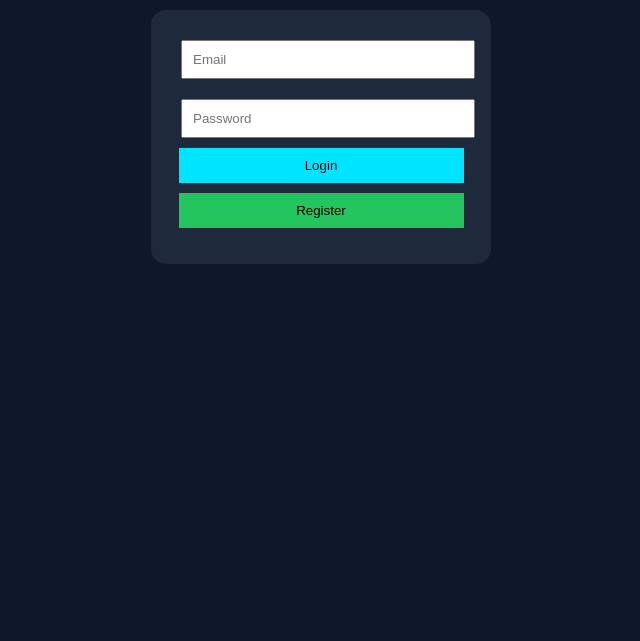
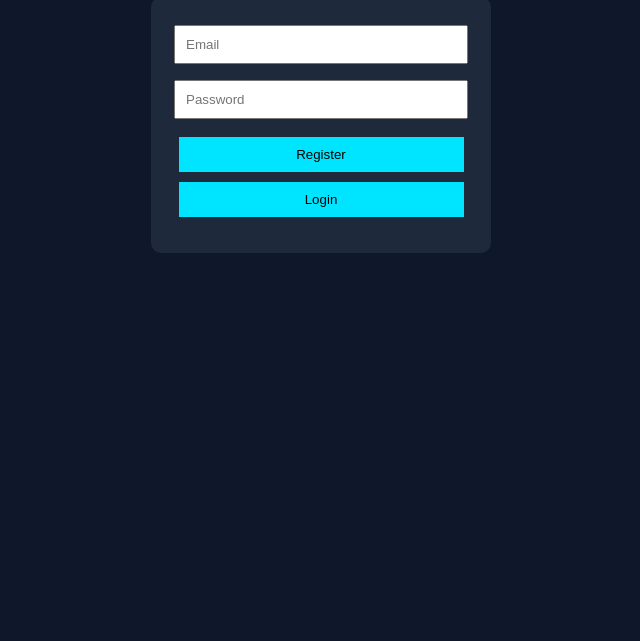
Before and after one commit to Termuxmasud404/mf-voice-party, a website: page index.html in a window 1280 px wide. Shown: the part 159-800 px from the top of the page, without its empty margins (319-959 px from the left). Drawn offline with Linux system fonts and the light colour scheme.

Commit message:
Update index.html

```diff
--- a/index.html
+++ b/index.html
@@ -5,29 +5,53 @@
 
 <script src="https://www.gstatic.com/firebasejs/10.7.1/firebase-app-compat.js"></script>
 <script src="https://www.gstatic.com/firebasejs/10.7.1/firebase-auth-compat.js"></script>
+<script src="https://www.gstatic.com/firebasejs/10.7.1/firebase-database-compat.js"></script>
+
+<style>
+body{
+  background:#0f172a;
+  color:white;
+  font-family:Arial;
+  text-align:center;
+  padding-top:80px;
+}
+
+.box{
+  background:#1e293b;
+  width:300px;
+  margin:auto;
+  padding:20px;
+  border-radius:10px;
+}
+
+input{
+  width:90%;
+  padding:10px;
+  margin:8px 0;
+}
+
+button{
+  width:95%;
+  padding:10px;
+  margin-top:10px;
+  background:#00e5ff;
+  border:none;
+  cursor:pointer;
+}
+</style>
 </head>
 
-<body style="background:#0f172a;color:white;text-align:center;font-family:Arial;padding-top:80px;">
+<body>
 
-<h1>🎤 MF Voice Party</h1>
+<h2>🎤 MF Voice Party</h2>
 
-<div style="background:#1e293b;padding:20px;width:300px;margin:auto;border-radius:15px;">
+<div class="box">
 
-<input id="email" type="email" placeholder="Email"
-style="padding:10px;width:90%;margin:10px;"><br>
+<input id="email" type="email" placeholder="Email">
+<input id="password" type="password" placeholder="Password">
 
-<input id="password" type="password" placeholder="Password"
-style="padding:10px;width:90%;margin:10px;"><br>
-
-<button onclick="login()"
-style="padding:10px;width:95%;background:#00e5ff;border:none;">
-Login
-</button>
-
-<button onclick="register()"
-style="padding:10px;width:95%;margin-top:10px;background:#22c55e;border:none;">
-Register
-</button>
+<button onclick="register()">Register</button>
+<button onclick="login()">Login</button>
 
 <p id="msg"></p>
 
@@ -35,44 +59,67 @@ Register
 
 <script>
 
-// 🔥 Firebase Config (same project)
+// 🔥 Firebase Config
 const firebaseConfig = {
   apiKey: "AIzaSyBUAR6JQU1bZzj2eCkzwvtIbPuRhpwf4Ds",
   authDomain: "global-voice-chat-app.firebaseapp.com",
-  projectId: "global-voice-chat-app",
-  storageBucket: "global-voice-chat-app.firebasestorage.app",
-  messagingSenderId: "876616774880",
-  appId: "1:876616774880:web:b0f7b1a9140df57307cc85"
+  databaseURL: "https://global-voice-chat-app-default-rtdb.firebaseio.com/",
+  projectId: "global-voice-chat-app"
 };
 
 firebase.initializeApp(firebaseConfig);
+
 const auth = firebase.auth();
+const db = firebase.database();
 
-// ✅ Register
+// 🧾 REGISTER
 function register(){
+
   let email = document.getElementById("email").value;
   let password = document.getElementById("password").value;
 
-  auth.createUserWithEmailAndPassword(email,password)
-  .then(()=>{
+  auth.createUserWithEmailAndPassword(email, password)
+  .then((userCredential)=>{
+
+    let user = userCredential.user;
+
+    // CREATE USER PROFILE
+    db.ref("users/"+user.uid).set({
+      email: user.email,
+      name: email.split("@")[0],
+      coins: 100,
+      level: 1,
+      vip: false,
+      idNumber: Math.floor(Math.random()*999999)
+    });
+
     document.getElementById("msg").innerText = "Account Created ✅";
+
+    setTimeout(()=>{
+      window.location.href = "home.html?uid="+user.uid;
+    },1000);
+
   })
   .catch(err=>{
     document.getElementById("msg").innerText = err.message;
   });
 }
 
-// ✅ Login
+// 🔑 LOGIN
 function login(){
+
   let email = document.getElementById("email").value;
   let password = document.getElementById("password").value;
 
-  auth.signInWithEmailAndPassword(email,password)
-  .then(()=>{
+  auth.signInWithEmailAndPassword(email, password)
+  .then((userCredential)=>{
+
+    let user = userCredential.user;
+
     document.getElementById("msg").innerText = "Login Success 🚀";
 
     setTimeout(()=>{
-      window.location.href = "room.html";
+      window.location.href = "home.html?uid="+user.uid;
     },1000);
 
   })
```
